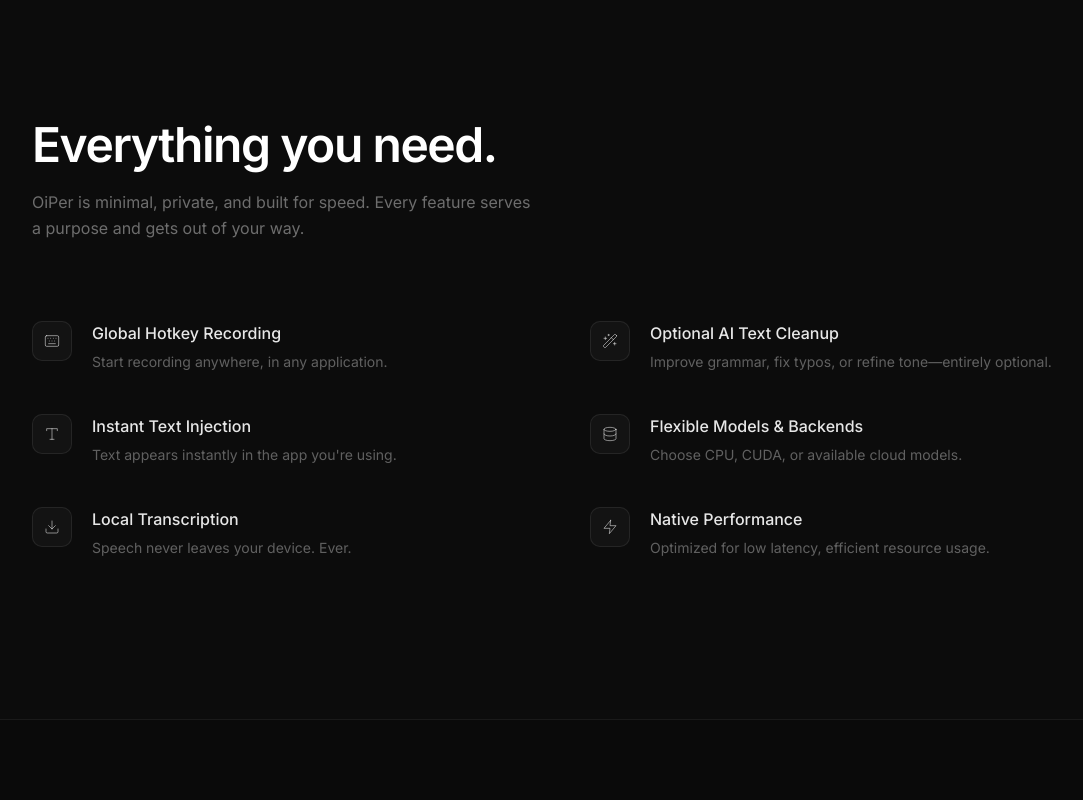
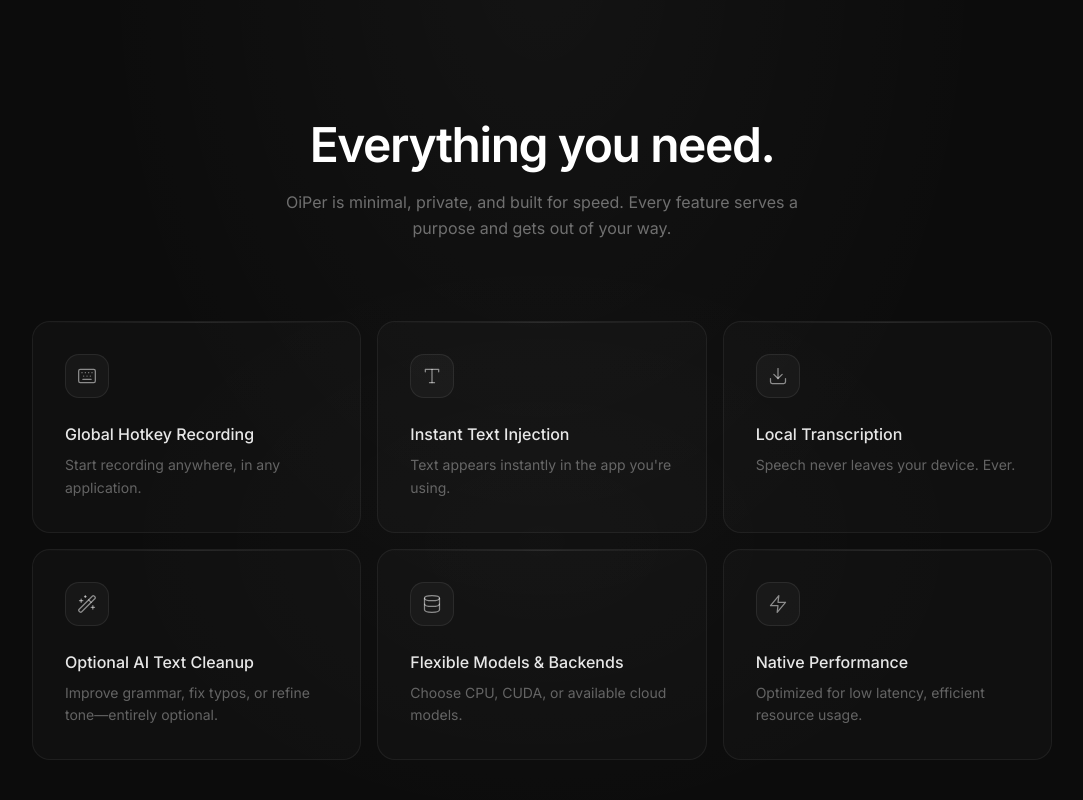
Before and after one commit to oiper/oiper-web, a Next.js app: page / in a window 1280 px wide. Shown: the part 740-1540 px from the top of the page, without its empty margins (98-1181 px from the left). Built offline with nearby package versions, Linux system fonts and the light colour scheme.

Commit message:
refactor: update metadata titles for consistency and enhance features section layout for improved presentation

```diff
--- a/src/app/layout.tsx
+++ b/src/app/layout.tsx
@@ -20,7 +20,7 @@
 export const metadata: Metadata = {
   metadataBase: new URL('https://desktop.oiper.com'),
   title: {
-    default: 'OiPer — Privacy-First Voice-to-Text',
+    default: 'OiPer | Privacy-First Voice-to-Text',
     template: '%s | OiPer',
   },
   description:
@@ -53,7 +53,7 @@
     locale: 'en_US',
     url: 'https://desktop.oiper.com',
     siteName: 'OiPer',
-    title: 'OiPer — Privacy-First Voice-to-Text',
+    title: 'OiPer | Privacy-First Voice-to-Text',
     description:
       'Privacy-first desktop app that transforms your voice into text. Hold a hotkey, speak, release. Free for macOS, Windows & Linux.',
     images: [
@@ -61,13 +61,13 @@
         url: '/og.png',
         width: 1200,
         height: 630,
-        alt: 'OiPer — Privacy-First Voice-to-Text',
+        alt: 'OiPer | Privacy-First Voice-to-Text',
       },
     ],
   },
   twitter: {
     card: 'summary_large_image',
-    title: 'OiPer — Privacy-First Voice-to-Text',
+    title: 'OiPer | Privacy-First Voice-to-Text',
     description:
       'Privacy-first desktop app that transforms your voice into text. Free for macOS, Windows & Linux.',
     images: ['/og.png'],
--- a/src/features/landing-page/components/features-section.tsx
+++ b/src/features/landing-page/components/features-section.tsx
@@ -2,7 +2,7 @@
 
 import { Database, Download, Keyboard, Type, Wand2, Zap } from 'lucide-react'
 
-const leftFeatures = [
+const features = [
   {
     icon: Keyboard,
     title: 'Global Hotkey Recording',
@@ -18,9 +18,6 @@
     title: 'Local Transcription',
     description: 'Speech never leaves your device. Ever.',
   },
-]
-
-const rightFeatures = [
   {
     icon: Wand2,
     title: 'Optional AI Text Cleanup',
@@ -45,8 +42,13 @@
       id="features"
       className="relative border-b border-white/[0.06] bg-[#0c0c0c] py-32 sm:py-40"
     >
-      <div className="mx-auto max-w-[1100px] px-6 sm:px-10">
-        <div className="max-w-[500px]">
+      <div className="pointer-events-none absolute inset-0">
+        <div className="absolute inset-0 bg-[radial-gradient(ellipse_at_50%_0%,rgba(255,255,255,0.03),transparent_50%)]" />
+        <div className="absolute top-1/2 left-1/2 h-[600px] w-[900px] -translate-x-1/2 -translate-y-1/3 bg-[radial-gradient(ellipse_at_center,rgba(255,255,255,0.02),transparent_70%)]" />
+      </div>
+
+      <div className="relative mx-auto max-w-[1100px] px-6 sm:px-10">
+        <div className="mx-auto max-w-[560px] text-center">
           <h2 className="text-4xl font-semibold tracking-[-0.03em] text-white sm:text-5xl">
             Everything you need.
           </h2>
@@ -56,48 +58,27 @@
           </p>
         </div>
 
-        <div className="mt-20 grid gap-16 lg:grid-cols-2 lg:gap-24">
-          <div className="grid gap-10">
-            {leftFeatures.map((feature) => (
-              <div key={feature.title} className="flex items-start gap-5">
-                <div className="flex h-10 w-10 shrink-0 items-center justify-center rounded-lg border border-white/[0.08] bg-white/[0.03]">
+        <div className="mt-20 grid gap-4 sm:grid-cols-2 lg:grid-cols-3">
+          {features.map((feature) => (
+            <div
+              key={feature.title}
+              className="relative overflow-hidden rounded-2xl border border-white/[0.06] bg-white/[0.02] p-7 sm:p-8"
+            >
+              <div className="absolute inset-x-0 top-0 h-px bg-gradient-to-r from-transparent via-white/[0.1] to-transparent" />
+              <div className="flex h-11 w-11 items-center justify-center rounded-xl border border-white/[0.08] bg-white/[0.03]">
                 <feature.icon
-                    className="size-4 text-white/50"
+                  className="size-5 text-white/50"
                   strokeWidth={1.5}
                 />
               </div>
-                <div>
-                  <h3 className="text-base font-medium text-white/90">
+              <h3 className="mt-6 text-base font-medium text-white/90">
                 {feature.title}
               </h3>
-                  <p className="mt-1.5 text-sm leading-relaxed text-white/35">
+              <p className="mt-2 text-sm leading-relaxed text-white/35">
                 {feature.description}
               </p>
             </div>
-              </div>
           ))}
-          </div>
-
-          <div className="grid gap-10">
-            {rightFeatures.map((feature) => (
-              <div key={feature.title} className="flex items-start gap-5">
-                <div className="flex h-10 w-10 shrink-0 items-center justify-center rounded-lg border border-white/[0.08] bg-white/[0.03]">
-                  <feature.icon
-                    className="size-4 text-white/50"
-                    strokeWidth={1.5}
-                  />
-                </div>
-                <div>
-                  <h3 className="text-base font-medium text-white/90">
-                    {feature.title}
-                  </h3>
-                  <p className="mt-1.5 text-sm leading-relaxed text-white/35">
-                    {feature.description}
-                  </p>
-                </div>
-              </div>
-            ))}
-          </div>
         </div>
       </div>
     </section>
```
Lines whose indentation alone changed are shown as unchanged.
